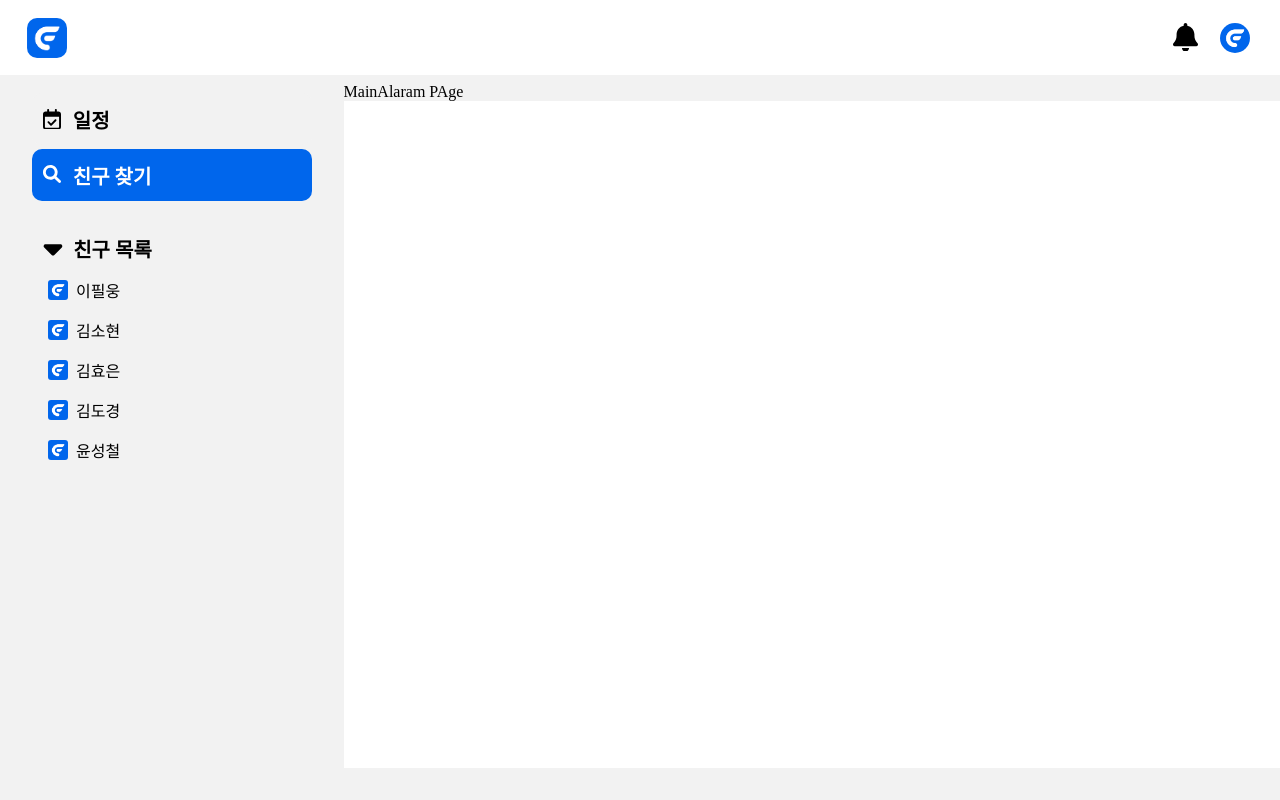
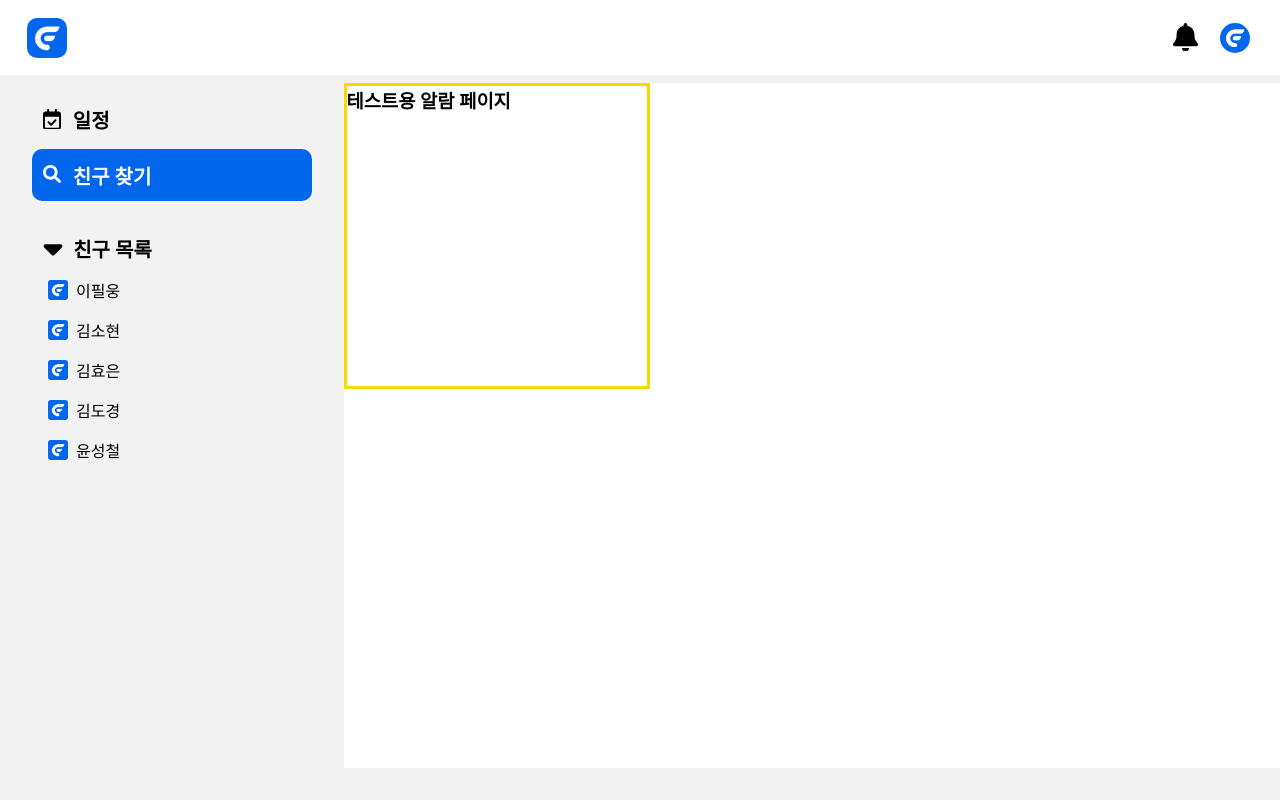
Before and after one commit to Flitto-Toyproject/toy_front_team2_front, a Vue app: page /main/alarm in a window 1280 px wide. Built offline with nearby package versions, Linux system fonts and the light colour scheme.

Commit message:
feat: 테스트용 알람 페이지

```diff
--- a/src/components/alarm/MainAlaram.vue
+++ b/src/components/alarm/MainAlaram.vue
@@ -1,7 +1,20 @@
-<template lang="">
-  <div>MainAlaram PAge</div>
+<template>
+  <div class="test">
+    <h1>테스트용 알람 페이지</h1>
+  </div>
 </template>
 <script>
 export default {}
 </script>
-<style lang=""></style>
+<style lang="scss" scoped>
+.test {
+  border: 3px solid gold;
+  width: 300px;
+  height: 300px;
+  background: inherit;
+
+  h1 {
+    background: inherit;
+  }
+}
+</style>
```
